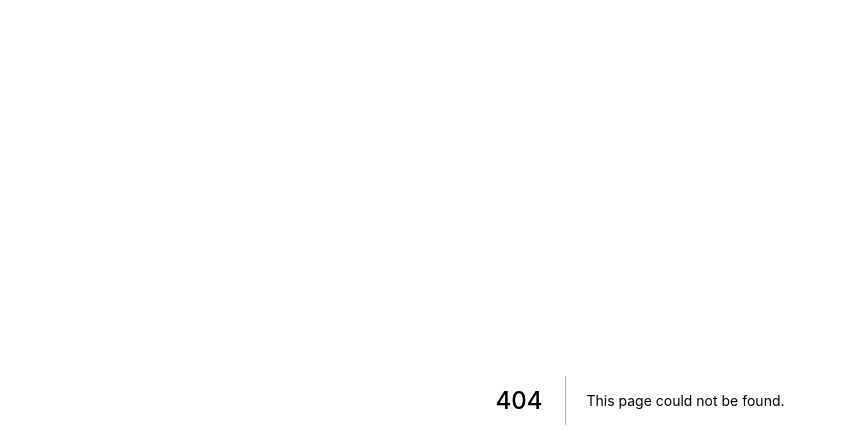
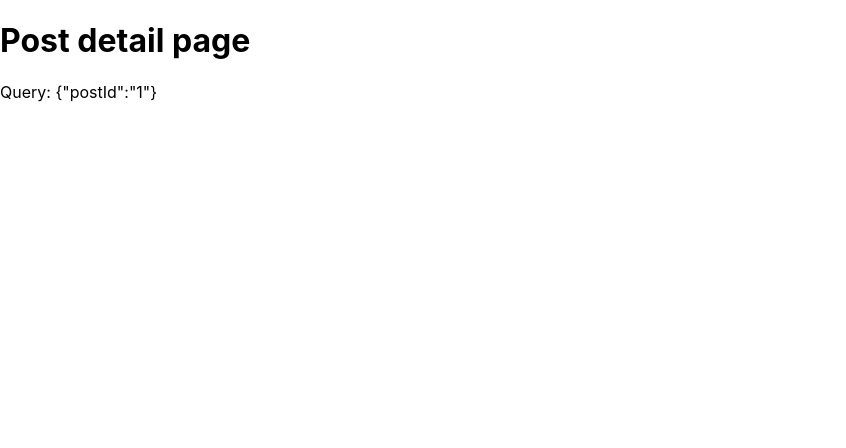
Before and after one commit to kimchantr/learn-nextjs, a Next.js app: page /posts/1 in a window 1280 px wide. Before the commit this address had no page. Shown: the top 448 px of the page, without its empty margins (0-846 px from the left). Built offline with nearby package versions, Linux system fonts and the light colour scheme.

Commit message:
Demo file-system routing

```diff
--- /dev/null
+++ b/pages/about.tsx
@@ -0,0 +1,5 @@
+function AboutPage() {
+  return <div>About page</div>
+}
+
+export default AboutPage
--- a/pages/index.tsx
+++ b/pages/index.tsx
@@ -13,9 +13,7 @@ const Home: NextPage = () => {
       </Head>
 
       <main className={styles.main}>
-        <h1 className={styles.title}>
-          Welcome to <a href="https://nextjs.org">Next.js!</a>
-        </h1>
+        <h1 className={styles.title}>Welcome to kctrnn</h1>
 
         <p className={styles.description}>
           Get started by editing <code className={styles.code}>pages/index.tsx</code>
--- /dev/null
+++ b/pages/posts/[postId].tsx
@@ -0,0 +1,14 @@
+import { useRouter } from 'next/dist/client/router'
+
+function PostDetailPage() {
+  const router = useRouter()
+
+  return (
+    <div>
+      <h1>Post detail page</h1>
+      <p>Query: {JSON.stringify(router.query)}</p>
+    </div>
+  )
+}
+
+export default PostDetailPage
--- /dev/null
+++ b/pages/posts/create.tsx
@@ -0,0 +1,5 @@
+function CreatePostPage() {
+  return <div>Create post page</div>
+}
+
+export default CreatePostPage
--- /dev/null
+++ b/pages/posts/index.tsx
@@ -0,0 +1,5 @@
+function PostListPage() {
+  return <div>Post list page</div>
+}
+
+export default PostListPage
```
